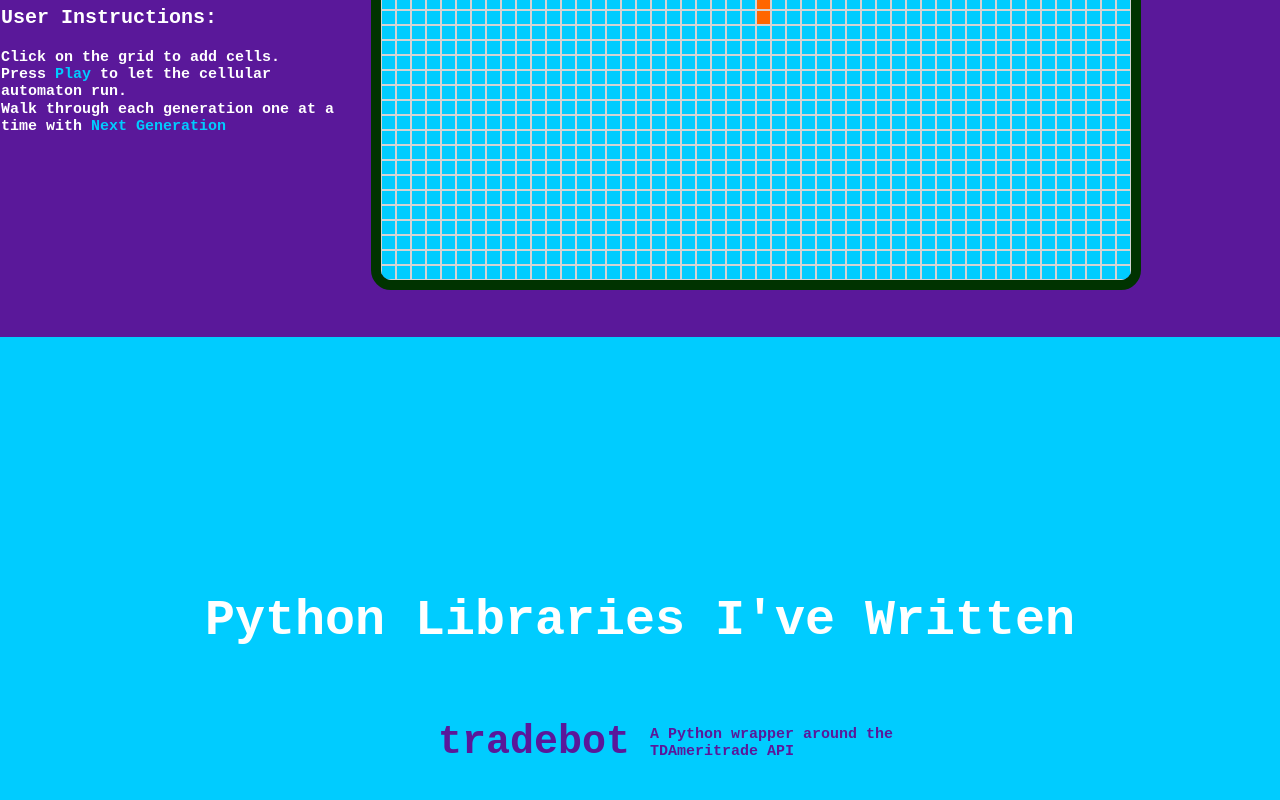
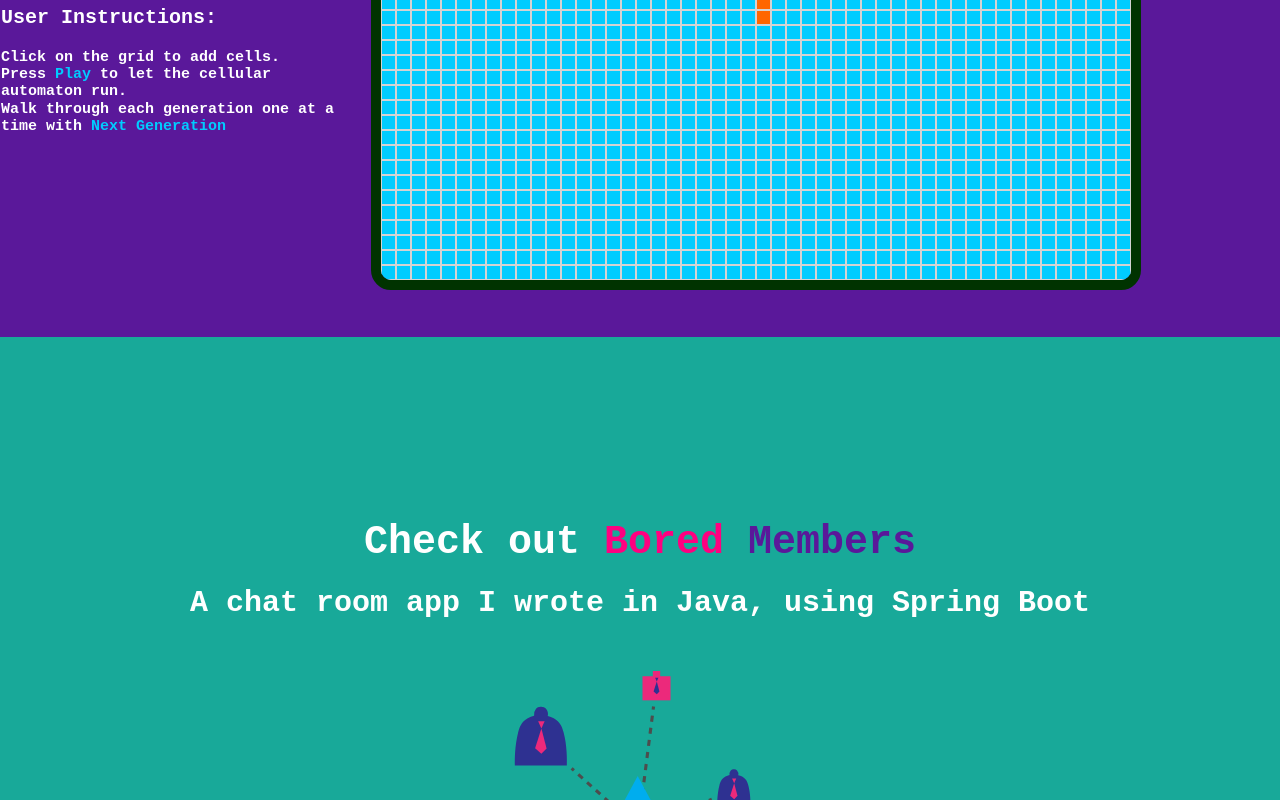
Before and after one commit to abarolli/Portfolio, a React (Vite) app: page / in a window 1280 px wide. Shown: the part 1309-2109 px from the top of the page. Built offline with nearby package versions, Linux system fonts and the light colour scheme.

Commit message:
Added BoredMembersScreen to main App

```diff
--- a/src/App.tsx
+++ b/src/App.tsx
@@ -1,4 +1,4 @@
-import { useState } from "react";
+import { useRef, useState } from "react";
 
 import "normalize.css";
 import "./index.css";
@@ -8,14 +8,14 @@ import GameOfLifeScreen from "./components/GameOfLifeScreen";
 import StickyHeader from "./components/StickyHeader";
 import colors from "./configs/colors";
 import PythonLibrariesScreen from "./components/PythonLibrariesScreen";
+import BoredMembersScreen from "./components/BoredMembersScreen";
 
 function App() {
+  const divRef = useRef<HTMLDivElement>(null);
   return (
     <>
-      <WelcomeScreen />
-      <div
-        style={{ position: "relative", backgroundColor: colors.subtleAccents }}
-      >
+      <WelcomeScreen scrollToRef={divRef} />
+      <div style={{ backgroundColor: colors.brightPurple }}>
         <StickyHeader
           title="Coding Adventures"
           className="coding-adventures-header"
@@ -24,7 +24,9 @@ function App() {
           nRows={window.innerHeight < 700 ? 30 : 40}
           nCols={window.innerWidth < 1600 ? 50 : 60}
           cellSize="15px"
+          ref={divRef}
         />
+        <BoredMembersScreen />
         <PythonLibrariesScreen />
       </div>
     </>
```
